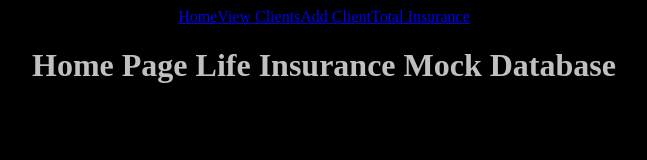
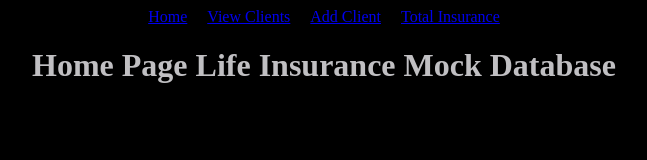
Before and after one commit to mdsteinkamp/phase-3-project-react-frontend, a React (Create React App) app: page / in a window 1280 px wide. Shown: the top 160 px of the page, without its empty margins (316-963 px from the left). Built offline with nearby package versions, Linux system fonts and the light colour scheme; no server answers.

Commit message:
added 10px margin between NavBar a tags in App.css

```diff
--- a/src/App.css
+++ b/src/App.css
@@ -4,4 +4,9 @@
   color: rgba(233, 232, 236, 0.822);
 }
 
+a {
+  line-height: 1em;
+  margin: 10px;
+}
+
 body {background-color: black;}
```
